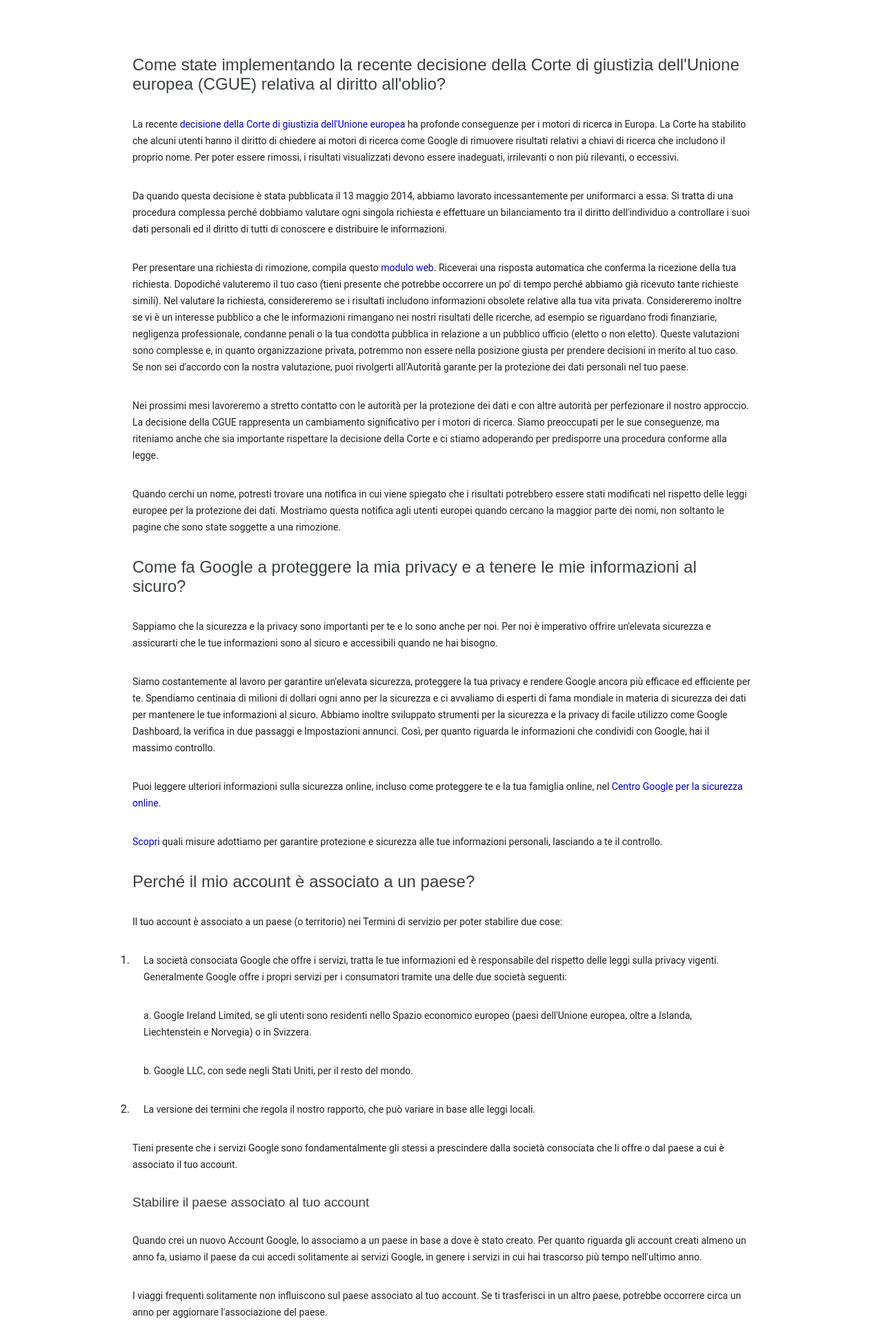
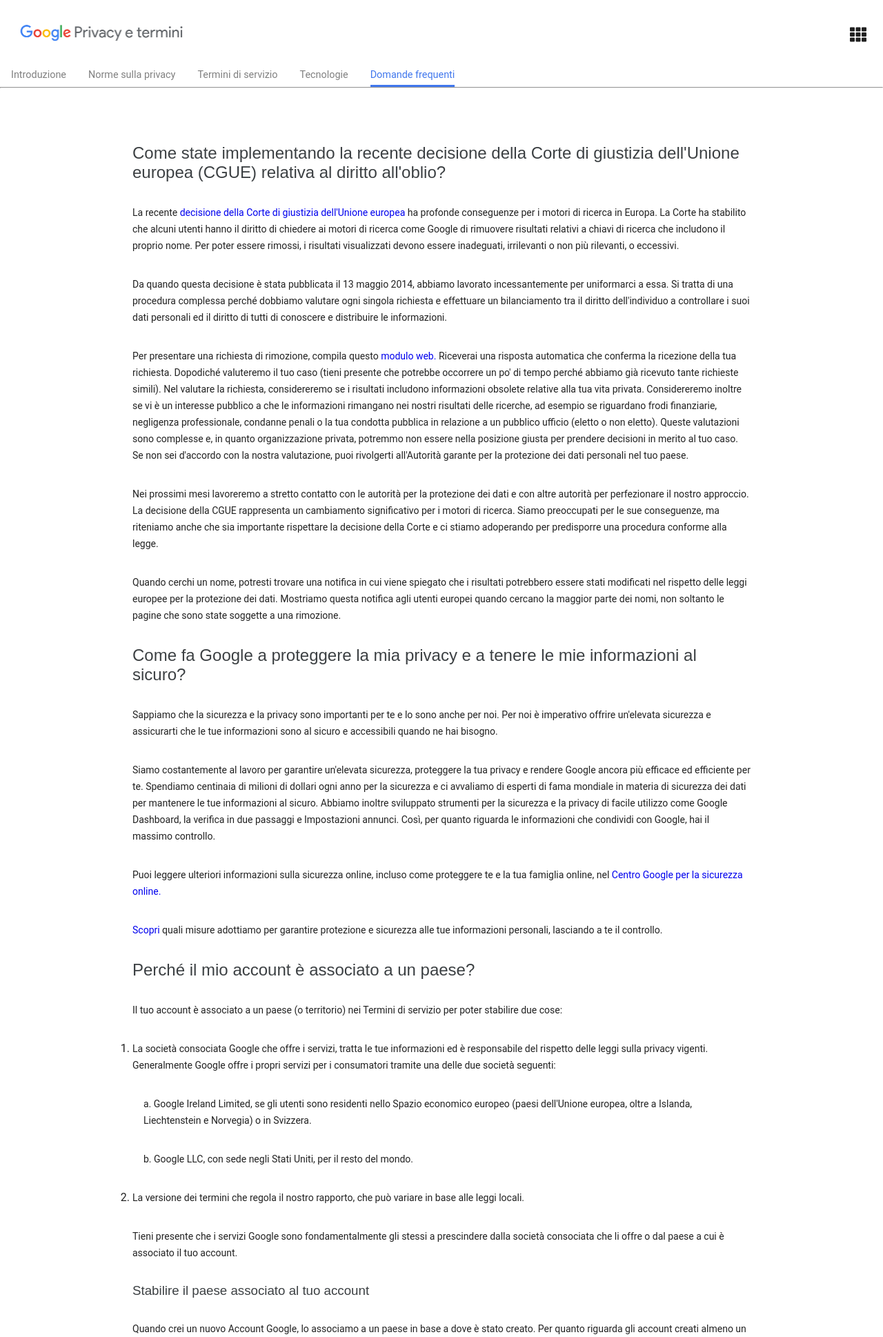
Before and after one commit to vittorioaquilino/php-google-faq, a PHP site: page / in a window 1280 px wide. Shown: the top 1938 px of the page at 69% size. Run offline with PHP 8.4, Linux system fonts and the light colour scheme.

Commit message:
add header

```diff
--- a/css/style.css
+++ b/css/style.css
@@ -12,14 +12,16 @@ body {
 /* COMMON */
 ol ul li {
     list-style: none;
-}
-
-li {
     padding-left: 1rem;
 }
 
 a {
     text-decoration: none;
+}
+
+img {
+    width: 250px;
+    vertical-align: middle;
 }
 
 .container {
@@ -41,3 +43,34 @@ h3 {
     color: #3c4043;
     font-weight: 500;
 }
+
+/* header */
+.header-top {
+    display: flex;
+    align-items: center;
+    justify-content: space-between;
+    height: 100px;
+    padding: 0 1.5rem;
+}
+
+i {
+
+    font-size: 1.5rem;
+}
+
+.header-menu {
+    display: flex;
+    list-style: none;
+}
+
+.header-menu li {
+    margin: 0 1rem;
+    padding-bottom: .4rem;
+    color: gray;
+    font-size: .9rem;
+}
+
+li.active {
+    color: #4077ed;
+    border-bottom: 3px solid #4077ed;
+}
--- a/index.php
+++ b/index.php
@@ -59,11 +59,33 @@ error_reporting(E_ALL);
     <meta http-equiv="X-UA-Compatible" content="IE=edge">
     <meta name="viewport" content="width=device-width, initial-scale=1.0">
     <title>Document</title>
+    <!-- css -->
     <link rel="stylesheet" href="css/style.css">
+    <!-- font awesome -->
+    <link rel="stylesheet" href="https://cdnjs.cloudflare.com/ajax/libs/font-awesome/5.15.4/css/all.min.css" integrity="sha512-1ycn6IcaQQ40/MKBW2W4Rhis/DbILU74C1vSrLJxCq57o941Ym01SwNsOMqvEBFlcgUa6xLiPY/NS5R+E6ztJQ==" crossorigin="anonymous" referrerpolicy="no-referrer" />
 </head>
 <body>
     <!-- header -->
-    <header></header>
+    <header>
+        <div class="header-top">
+            <div class="logo">
+                <img src="img/logo.png" alt="">
+            </div>
+            <div class="user">
+                <i class="fas fa-th"></i>
+            </div>
+        </div>
+        <div class="header-bottom">
+            <ul class="header-menu">
+                <li><a href=""></a>Introduzione</li>
+                <li><a href=""></a>Norme sulla privacy</li>
+                <li><a href=""></a>Termini di servizio</li>
+                <li><a href=""></a>Tecnologie</li>
+                <li class="active"><a href=""></a>Domande frequenti</li>
+            </ul>
+        </div>
+        <hr>
+    </header>
     <!-- /header -->
 
     <!-- main -->
```
Also changed, not shown: img/google.jpg (added), img/logo.png (added), 1 other file.
